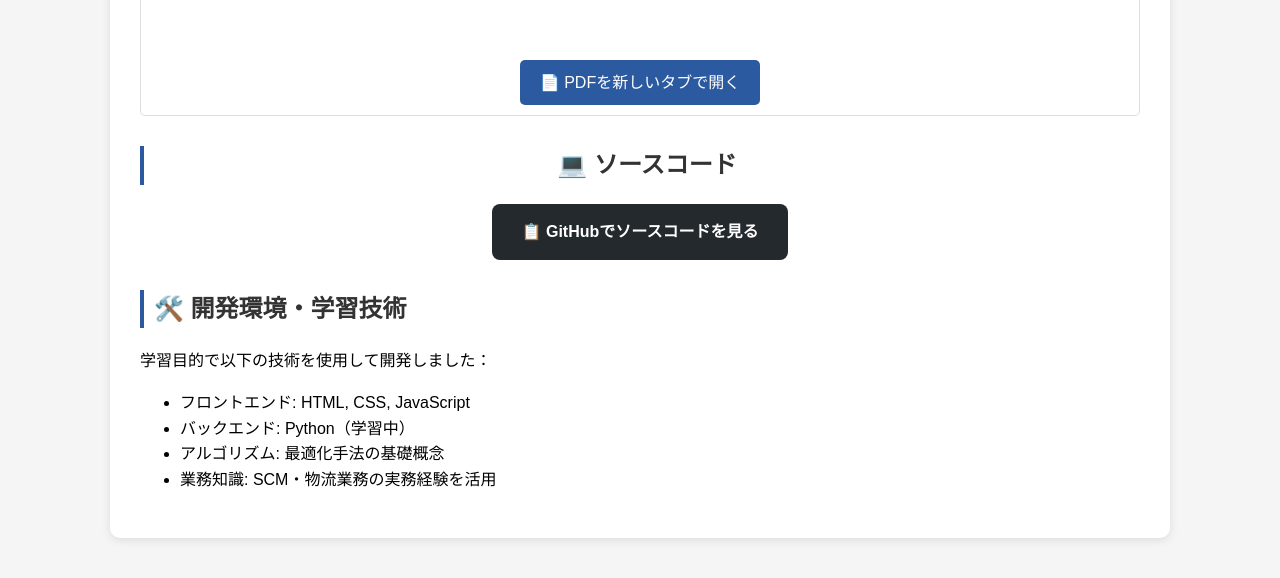
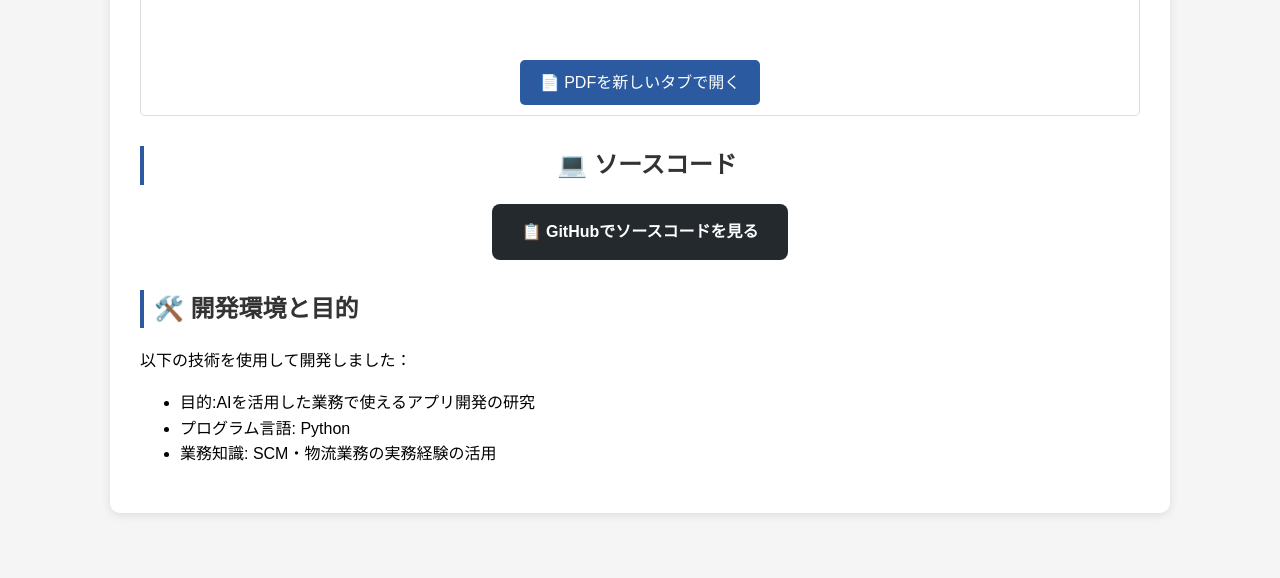
Before and after one commit to AI-Orchestra-Cat/logistics-support-agent, a plain HTML site: page docs/index.html in a window 1280 px wide. Shown: the part 1284-1862 px from the top of the page. After the commit the page ends 1837 px from the top, so only its background shows below. Drawn offline with Linux system fonts and the light colour scheme.

Commit message:
Update index.html

```diff
--- a/docs/index.html
+++ b/docs/index.html
@@ -129,13 +129,12 @@
         </div>
 
         <div class="section">
-            <h2>🛠️ 開発環境・学習技術</h2>
-            <p>学習目的で以下の技術を使用して開発しました：</p>
+            <h2>🛠️ 開発環境と目的</h2>
+            <p>以下の技術を使用して開発しました：</p>
             <ul>
-                <li>フロントエンド: HTML, CSS, JavaScript</li>
-                <li>バックエンド: Python（学習中）</li>
-                <li>アルゴリズム: 最適化手法の基礎概念</li>
-                <li>業務知識: SCM・物流業務の実務経験を活用</li>
+                <li>目的:AIを活用した業務で使えるアプリ開発の研究</li>
+                <li>プログラム言語: Python</li>
+                <li>業務知識: SCM・物流業務の実務経験の活用</li>
             </ul>
         </div>
     </div>
```
